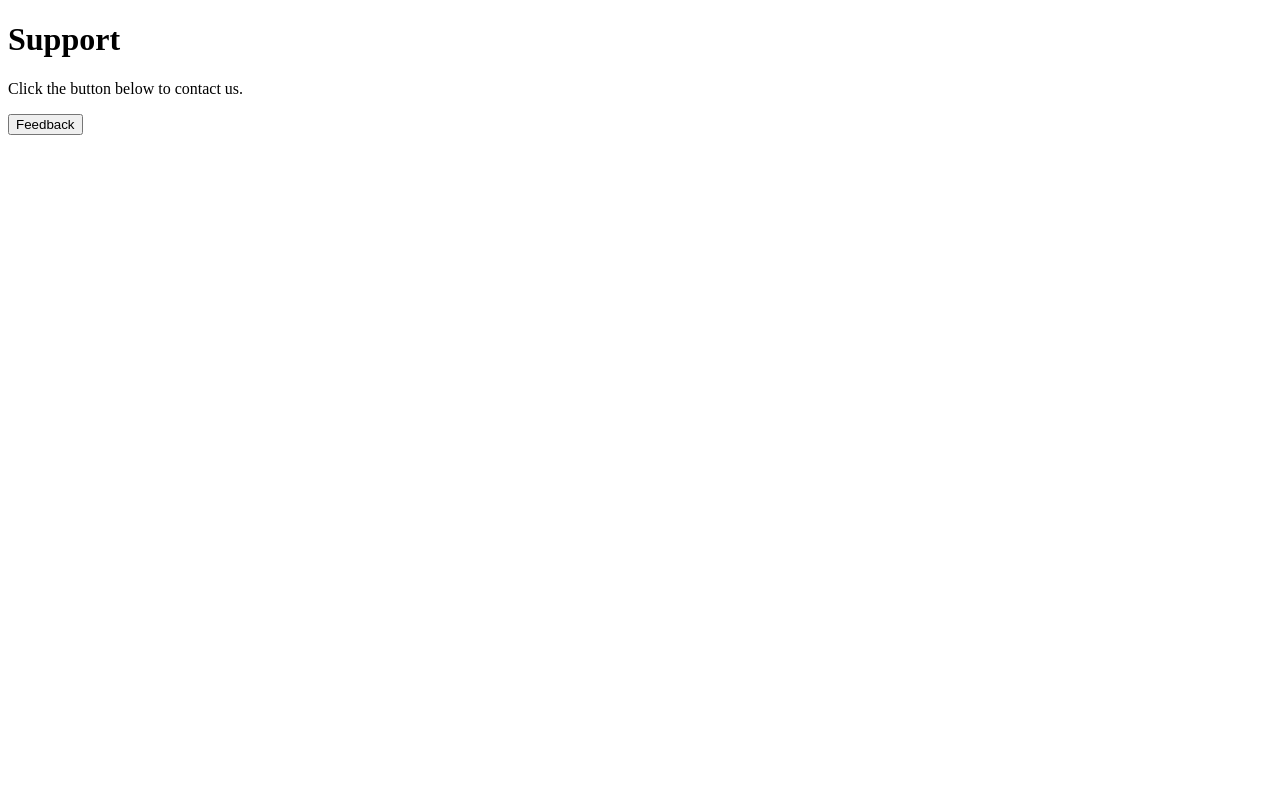
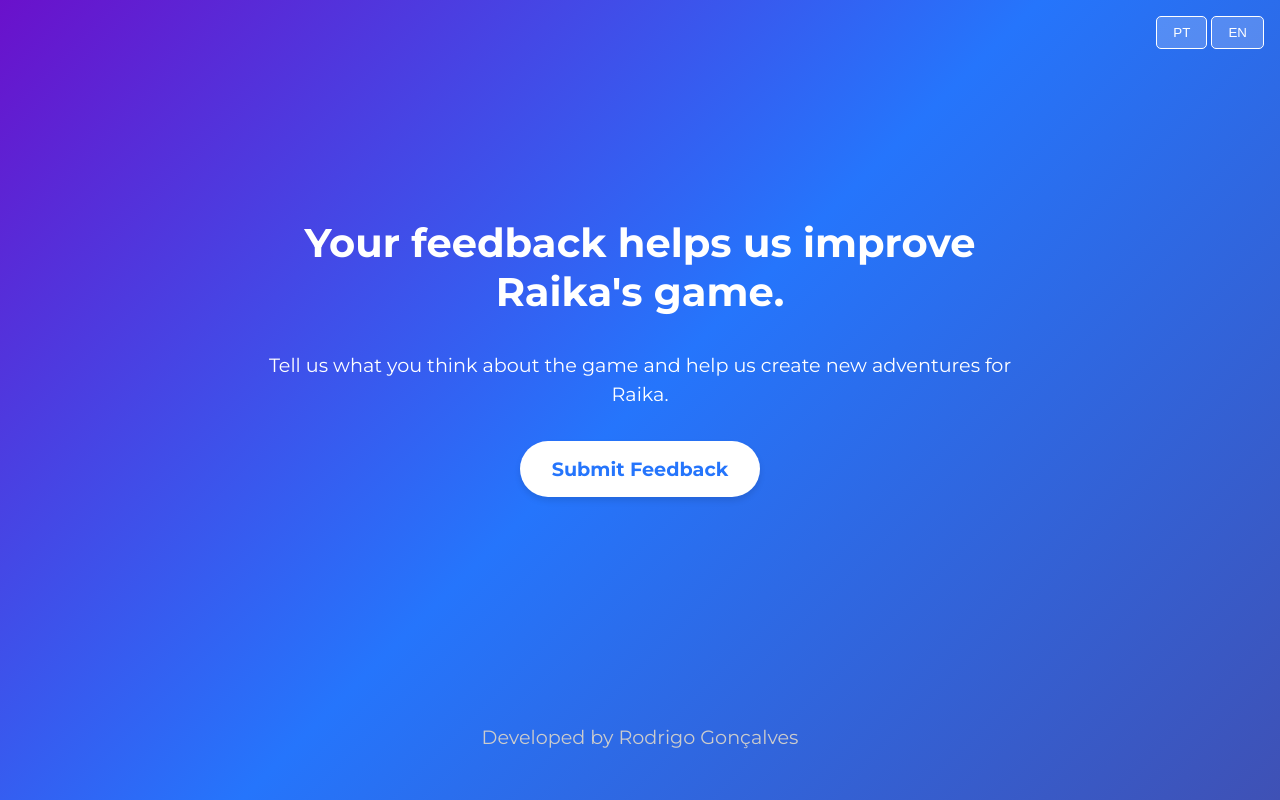
Before and after one commit to rtgoncalves/raika-runner-domain, a plain HTML site: page index.html in a window 1280 px wide. Drawn offline with Linux system fonts and the light colour scheme.

Commit message:
add new design in index.html

```diff
--- a/index.html
+++ b/index.html
@@ -1,18 +1,162 @@
 <!DOCTYPE html>
-<html lang="pt-BR">
+<html lang="pt-br">
 <head>
     <meta charset="UTF-8">
     <meta name="viewport" content="width=device-width, initial-scale=1.0">
-    <title>Raika Runner</title>
+    <title>Feedback - Raika Endless Runner</title>
+    <link rel="preconnect" href="https://fonts.googleapis.com">
+    <link rel="preconnect" href="https://fonts.gstatic.com" crossorigin>
+    <link href="https://fonts.googleapis.com/css2?family=Montserrat:wght@400;700&display=swap" rel="stylesheet">
+    <style>
+        :root {
+            --purple-gradient: #6a11cb;
+            --blue-gradient: #2575fc;
+            --gray-gradient: #3f51b5;
+            --text-color: #fff;
+            --button-bg: #fff;
+            --button-text: #2575fc;
+            --footer-text: #ccc;
+        }
+
+        body {
+            font-family: 'Montserrat', sans-serif;
+            background: linear-gradient(135deg, var(--purple-gradient) 0%, var(--blue-gradient) 50%, var(--gray-gradient) 100%);
+            color: var(--text-color);
+            margin: 0;
+            padding: 0;
+            display: flex;
+            flex-direction: column;
+            min-height: 100vh;
+            text-align: center;
+        }
+
+        .container {
+            flex: 1;
+            display: flex;
+            flex-direction: column;
+            justify-content: center;
+            align-items: center;
+            padding: 2rem;
+            max-width: 800px;
+            margin: auto;
+        }
+
+        .language-switcher {
+            position: absolute;
+            top: 1rem;
+            right: 1rem;
+        }
+
+        .language-switcher button {
+            background: rgba(255, 255, 255, 0.2);
+            color: var(--text-color);
+            border: 1px solid var(--text-color);
+            padding: 0.5rem 1rem;
+            border-radius: 5px;
+            cursor: pointer;
+            transition: background 0.3s ease;
+        }
+
+        .language-switcher button:hover {
+            background: rgba(255, 255, 255, 0.4);
+        }
+
+        h1 {
+            font-size: 2.5rem;
+            font-weight: 700;
+            margin-bottom: 1rem;
+        }
+
+        p {
+            font-size: 1.2rem;
+            font-weight: 400;
+            margin-bottom: 2rem;
+            line-height: 1.5;
+        }
+
+        .cta-button {
+            background-color: var(--button-bg);
+            color: var(--button-text);
+            padding: 1rem 2rem;
+            border-radius: 50px;
+            text-decoration: none;
+            font-size: 1.2rem;
+            font-weight: 700;
+            transition: transform 0.2s ease, box-shadow 0.2s ease;
+            box-shadow: 0 4px 6px rgba(0, 0, 0, 0.1);
+        }
+
+        .cta-button:hover {
+            transform: translateY(-3px);
+            box-shadow: 0 6px 8px rgba(0, 0, 0, 0.15);
+        }
+
+        footer {
+            padding: 1rem;
+            color: var(--footer-text);
+            font-size: 0.9rem;
+            margin-top: auto;
+        }
+
+        @media (max-width: 600px) {
+            h1 {
+                font-size: 2rem;
+            }
+            p {
+                font-size: 1rem;
+            }
+            .cta-button {
+                font-size: 1rem;
+            }
+        }
+    </style>
 </head>
 <body>
 
-    <h1>Support</h1>
-    <p>Click the button below to contact us.</p>
+    <div class="language-switcher">
+        <button onclick="setLanguage('pt-br')">PT</button>
+        <button onclick="setLanguage('en-us')">EN</button>
+    </div>
 
-    <a href="https://forms.gle/8mNN4Vv6p3jCdxjUA" target="_blank">
-        <button>Feedback</button>
-    </a>
+    <main class="container">
+        <h1 id="main-title">Seu feedback nos ajuda a melhorar o jogo da Raika.</h1>
+        <p id="description">Conte para nós o que você achou do jogo e ajude-nos a criar novas aventuras para a Raika.</p>
+        <a id="cta-link" href="https://forms.gle/8mNN4Vv6p3jCdxjUA" target="_blank" class="cta-button">Enviar Feedback</a>
+    </main>
+
+    <footer>
+        <p id="developer-info">Desenvolvido por Rodrigo Gonçalves</p>
+    </footer>
+
+    <script>
+        const content = {
+            'pt-br': {
+                title: "Seu feedback nos ajuda a melhorar o jogo da Raika.",
+                description: "Conte para nós o que você achou do jogo e ajude-nos a criar novas aventuras para a Raika.",
+                button: "Enviar Feedback",
+                developer: "Desenvolvido por Rodrigo Gonçalves"
+            },
+            'en-us': {
+                title: "Your feedback helps us improve Raika's game.",
+                description: "Tell us what you think about the game and help us create new adventures for Raika.",
+                button: "Submit Feedback",
+                developer: "Developed by Rodrigo Gonçalves"
+            }
+        };
+
+        function setLanguage(lang) {
+            document.documentElement.lang = lang;
+            document.getElementById('main-title').innerText = content[lang].title;
+            document.getElementById('description').innerText = content[lang].description;
+            document.getElementById('cta-link').innerText = content[lang].button;
+            document.getElementById('developer-info').innerText = content[lang].developer;
+        }
+
+        // Detecta o idioma do navegador e define o conteúdo
+        const userLang = navigator.language || navigator.userLanguage;
+        const initialLang = userLang.startsWith('en') ? 'en-us' : 'pt-br';
+        setLanguage(initialLang);
+    </script>
 
 </body>
 </html>
```
